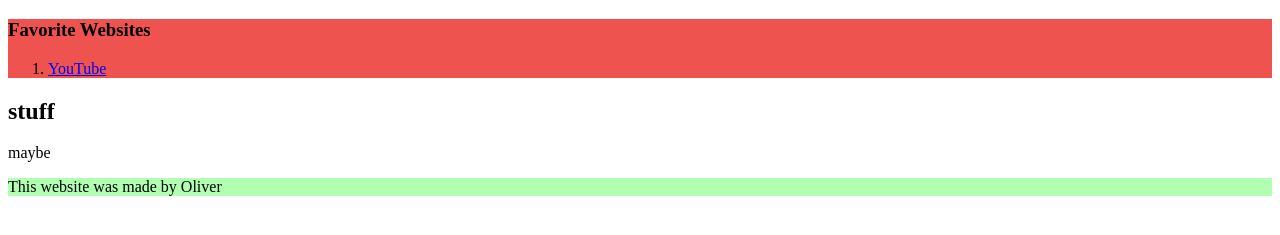
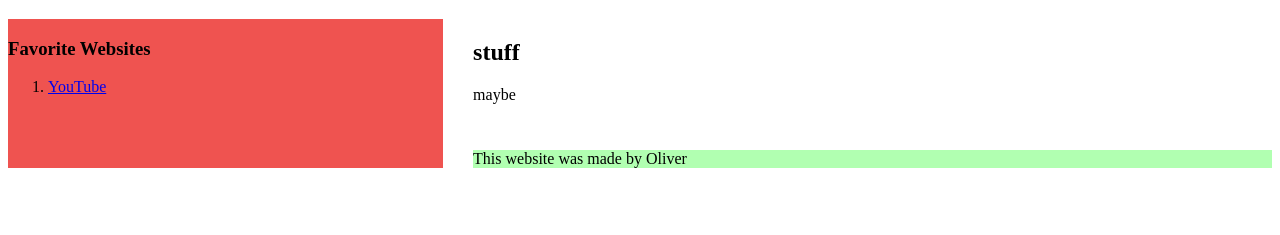
Before and after one commit to ols-cubes/cubes-n-stuff, a plain HTML site: page index.html in a window 1280 px wide. Shown: the part 87-322 px from the top of the page. Drawn offline with Linux system fonts and the light colour scheme.

Commit message:
Update style.css

```diff
--- a/style.css
+++ b/style.css
@@ -4,7 +4,7 @@ header {
 }
 
 main {
-  dispay: grid;
+  display: grid;
   grid-template-areas:
     'aside article article'
     'aside footer footer';
```
